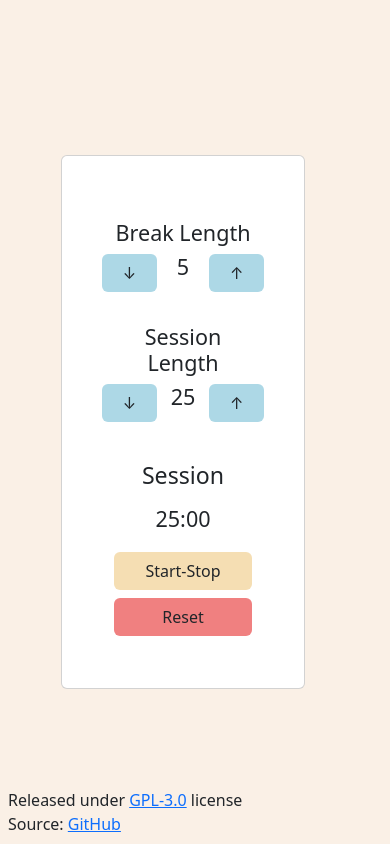
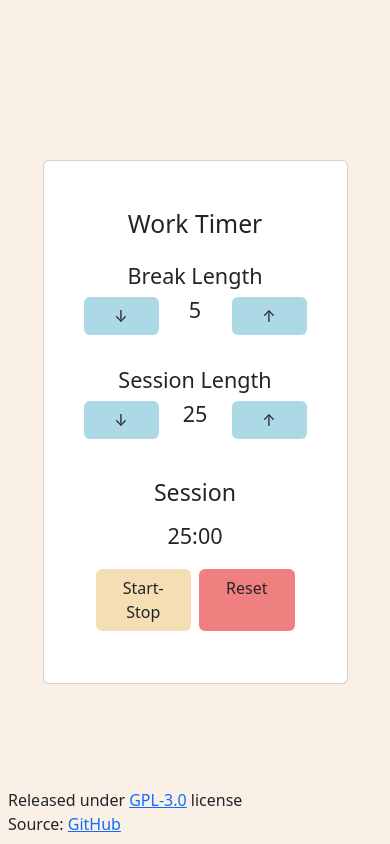
Before and after one commit to pablomartan/pomodoro, a React app: page / in a window 390 px wide. Built offline with nearby package versions, Linux system fonts and the light colour scheme.

Commit message:
feat: final touches to app layout

```diff
--- a/src/html/index.html
+++ b/src/html/index.html
@@ -7,8 +7,8 @@
     <link href="https://cdn.jsdelivr.net/npm/bootstrap@5.3.0-alpha3/dist/css/bootstrap.min.css" rel="stylesheet" integrity="sha384-KK94CHFLLe+nY2dmCWGMq91rCGa5gtU4mk92HdvYe+M/SXH301p5ILy+dN9+nJOZ" crossorigin="anonymous">
 </head>
 <body>
-    <div id="root" class="container-fluid d-flex justify-content-center
-      align-items-center h-100 row">
+    <div id="root" class="container-fluid d-flex align-items-center
+      justify-content-center h-100">
     </div>
     <footer class="p-2 fixed-bottom">
         Released under <a href="https://www.gnu.org/licenses/gpl-3.0.en.html"
--- a/src/js/App.js
+++ b/src/js/App.js
@@ -57,7 +57,8 @@ export const App = () => {
 
   return(
     <>
-      <div id="app" className="card p-5 justify-self-center col-8 col-md-6 col-lg-5">
+      <div id="app" className="card p-5 justify-self-center col-10 col-sm-8 col-md-6 col-lg-4">
+        <h2 className="text-center">Work Timer</h2>
         <div className="row" id="length-control">
           <LengthControl name="break" value={state.breakLength} inc={breakInc} dec={breakDec} />
           <LengthControl name="session" value={state.sessionLenght} inc={sessionInc} dec={sessionDec} />
--- a/src/style/main.scss
+++ b/src/style/main.scss
@@ -1,7 +1,13 @@
 html, body {
-    min-height: 100vh;
     height: 100%;
     background: linen;
+}
+
+@media (max-width: 440px) {
+    #length-control {
+        display: flex;
+        flex-direction: column;
+    }
 }
 
 .my-buttons {
```
